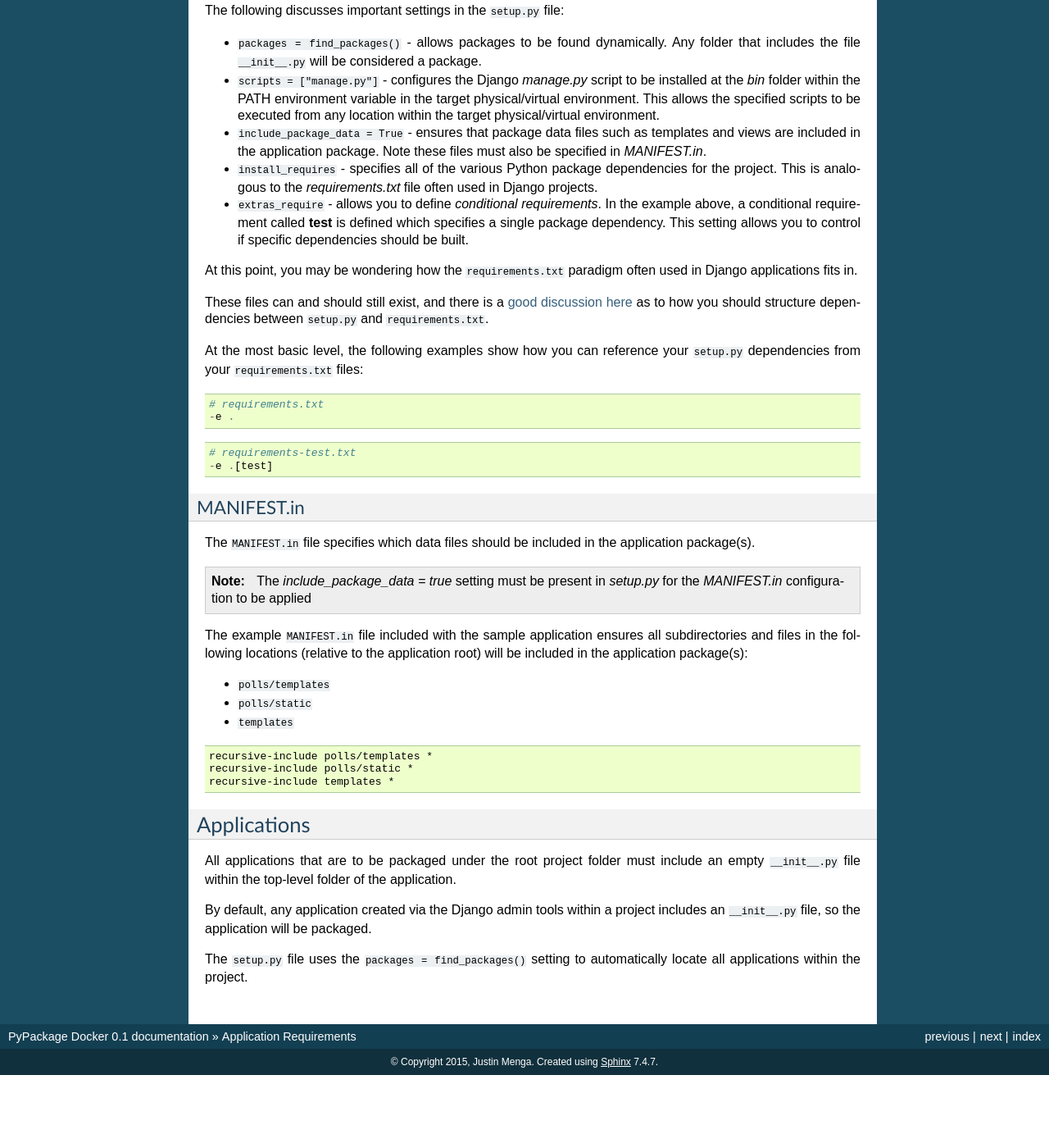
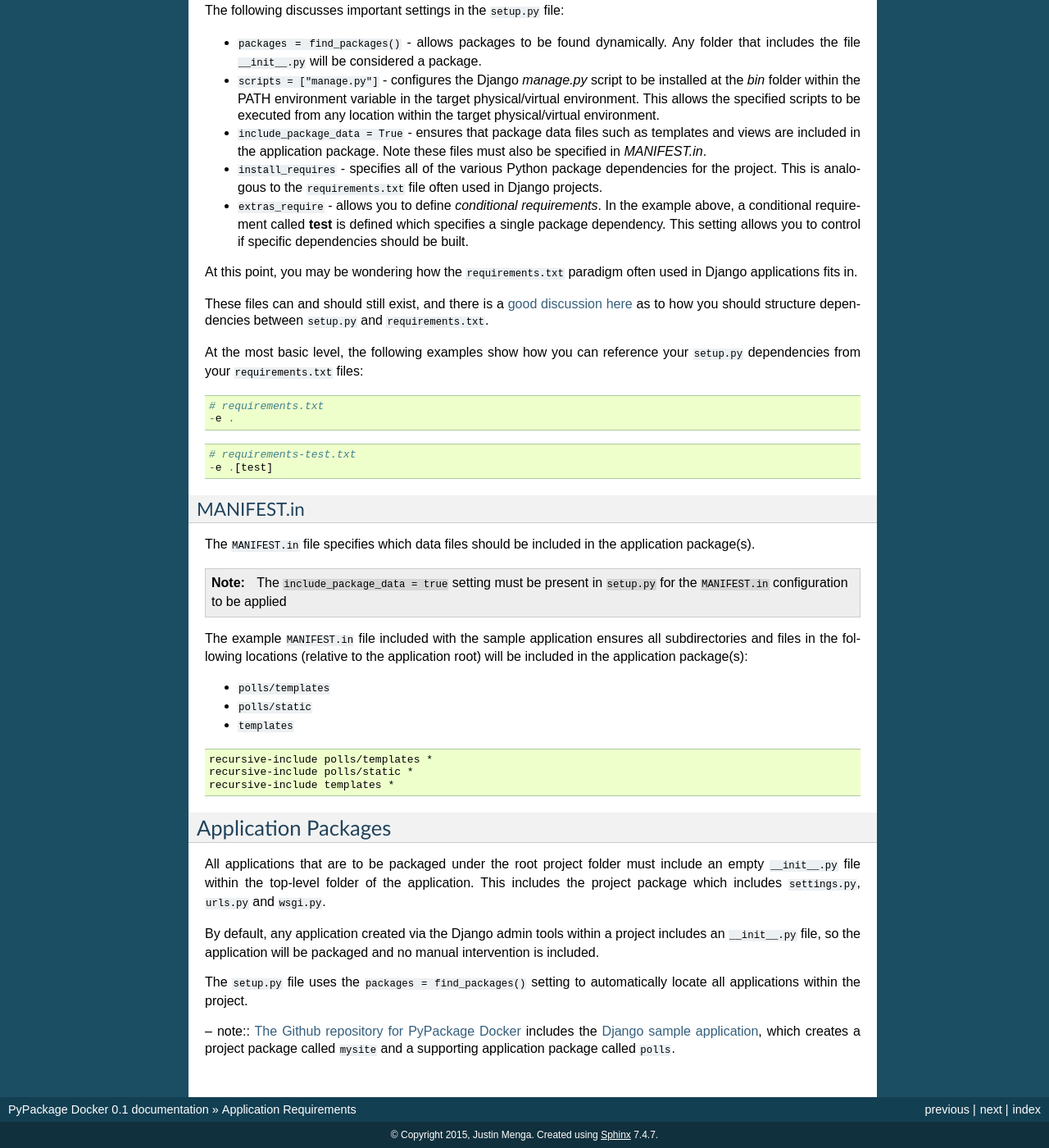
Before and after one commit to cloudhotspot/pypackage-docker, a Sphinx documentation site: the page built from docs/application_requirements.rst, in a window 1280 px wide and 1400 px high, scrolled down 961 px. Shown: the whole window at 82% size. Built offline with Sphinx 7.4.7, drawn with Linux system fonts in a browser that asks for light colours; before the commit the page ends 2272 px from its top, so only the background shows below that; some of the changed text lies outside the part shown.

Commit message:
Formatting changes

```diff
--- a/docs/application_requirements.rst
+++ b/docs/application_requirements.rst
@@ -56,7 +56,7 @@ The following discusses important settings in the ``setup.py`` file:
 
 * ``include_package_data = True`` - ensures that package data files such as templates and views are included in the application package.  Note these files must also be specified in `MANIFEST.in`.
 
-* ``install_requires`` - specifies all of the various Python package dependencies for the project.  This is analogous to the `requirements.txt` file often used in Django projects.
+* ``install_requires`` - specifies all of the various Python package dependencies for the project.  This is analogous to the ``requirements.txt`` file often used in Django projects.
 
 * ``extras_require`` - allows you to define *conditional requirements*.  In the example above, a conditional requirement called **test** is defined which specifies a single package dependency.  This setting allows you to control if specific dependencies should be built.
 
@@ -83,7 +83,7 @@ MANIFEST.in
 
 The ``MANIFEST.in`` file specifies which data files should be included in the application package(s).
 
-.. note:: The `include_package_data = true` setting must be present in `setup.py` for the `MANIFEST.in` configuration to be applied
+.. note:: The ``include_package_data = true`` setting must be present in ``setup.py`` for the ``MANIFEST.in`` configuration to be applied
 
 The example ``MANIFEST.in`` file included with the sample application ensures all subdirectories and files in the following locations (relative to the application root) will be included in the application package(s):
 
@@ -97,14 +97,17 @@ The example ``MANIFEST.in`` file included with the sample application ensures al
   recursive-include polls/static *
   recursive-include templates *
 
-Applications
-------------
+Application Packages
+--------------------
 
-All applications that are to be packaged under the root project folder must include an empty ``__init__.py`` file within the top-level folder of the application.
+All applications that are to be packaged under the root project folder must include an empty ``__init__.py`` file within the top-level folder of the application.  This includes the project package which includes ``settings.py``, ``urls.py`` and ``wsgi.py``.
 
-By default, any application created via the Django admin tools within a project includes an ``__init__.py`` file, so the application will be packaged.
+By default, any application created via the Django admin tools within a project includes an ``__init__.py`` file, so the application will be packaged and no manual intervention is included.
 
 The ``setup.py`` file uses the ``packages = find_packages()`` setting to automatically locate all applications within the project.
+
+-- note:: |this_repository| includes the |django_sample_application|, which creates a project package called ``mysite`` and a supporting application package called ``polls``.
+
 
 .. |wheels_link| raw:: html
 
@@ -113,3 +116,11 @@ The ``setup.py`` file uses the ``packages = find_packages()`` setting to automat
 .. |good_discussion_here| raw:: html
 
   <a href="https://caremad.io/2013/07/setup-vs-requirement/" target="_blank">good discussion here</a>
+
+.. |this_repository| raw:: html
+
+  <a href="https://github.com/cloudhotspot/pypackage-docker" target="_blank">The Github repository for PyPackage Docker</a>
+
+.. |django_sample_application| raw:: html
+
+  <a href="https://docs.djangoproject.com/en/1.8/intro/tutorial01/" target="_blank">Django sample application</a>
```
